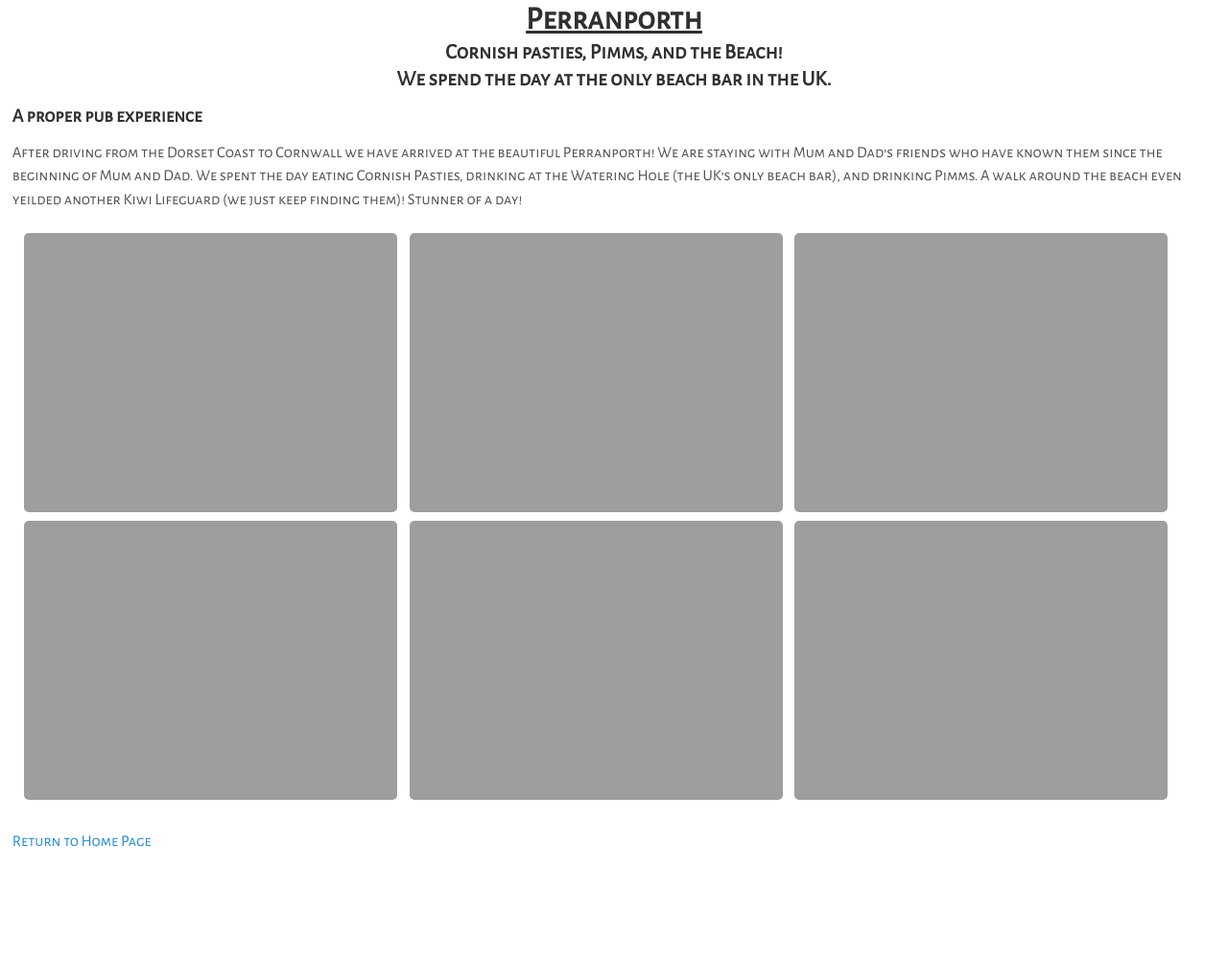
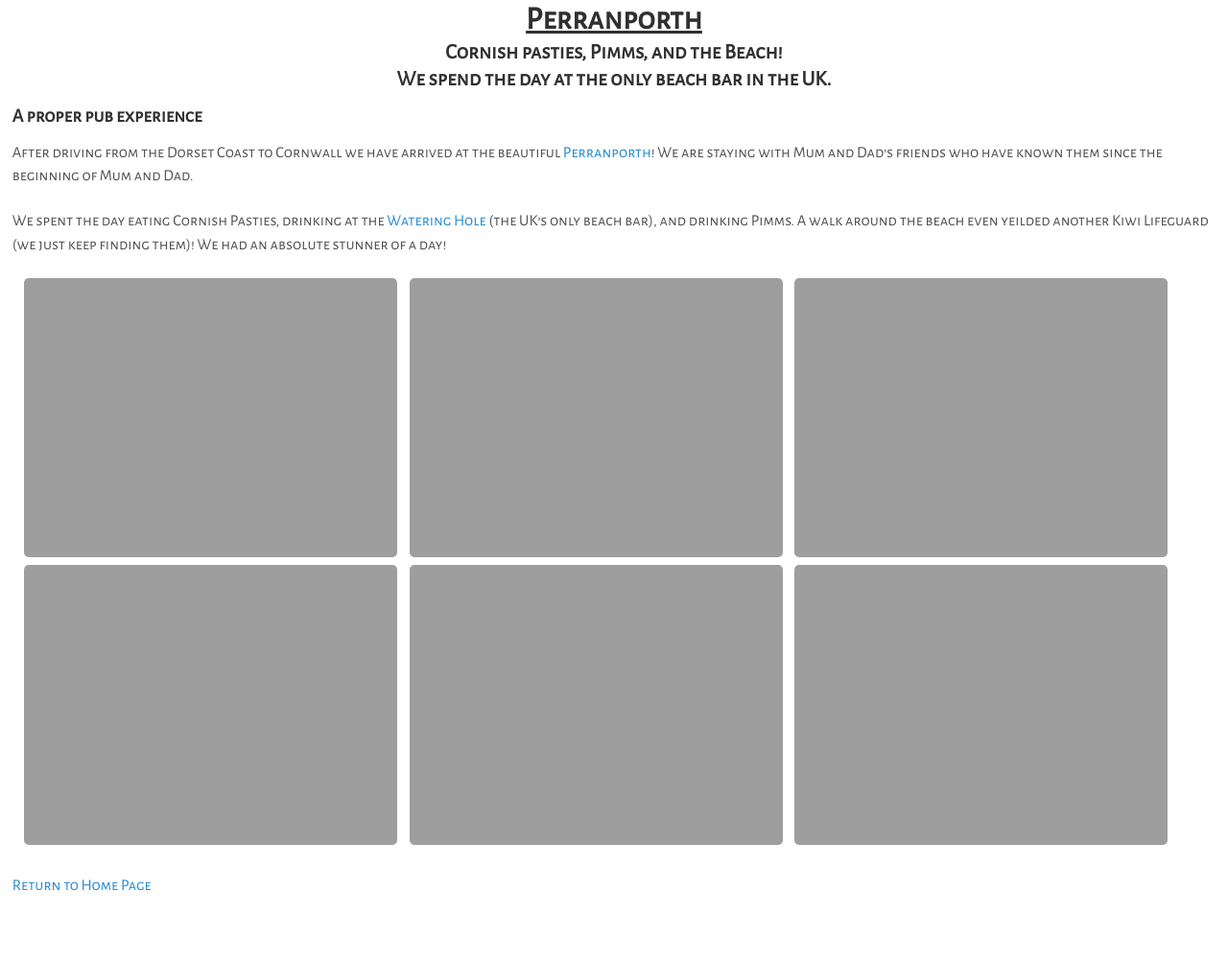
Before and after one commit to foopod/Travel-Website, a Jekyll site: the page built from _posts/2013-09-01-Perranporth.md, in a window 1280 px wide. Shown: the whole page at 96% size. Built offline with Jekyll 4.4.1, drawn with Linux system fonts in a browser that asks for light colours; before the commit the page ends 955 px from its top, so only the background shows below that.

Commit message:
Update 2013-09-01-Perranporth.md

```diff
--- a/_posts/2013-09-01-Perranporth.md
+++ b/_posts/2013-09-01-Perranporth.md
@@ -13,10 +13,11 @@ titleImage: https://adventuresofthetravellingtwins.com/Photos/2013-09-01-Perranp
 
 <h4>A proper pub experience</h4>
 
-After driving from the Dorset Coast to Cornwall we have arrived at the beautiful Perranporth! We are staying with Mum and Dad's friends who have known them since the beginning of Mum and Dad.
-We spent the day eating Cornish Pasties, drinking at the Watering Hole (the UK's only beach bar), and drinking Pimms.
+After driving from the Dorset Coast to Cornwall we have arrived at the beautiful <a target="_blank" href="http://www.perranporthinfo.co.uk/">Perranporth</a>! We are staying with Mum and Dad's friends who have known them since the beginning of Mum and Dad.
+
+We spent the day eating Cornish Pasties, drinking at the <a target="_blank" href="http://www.thewateringhole.co.uk/">Watering Hole</a> (the UK's only beach bar), and drinking Pimms.
 A walk around the beach even yeilded another Kiwi Lifeguard (we just keep finding them)!
-Stunner of a day!
+We had an absolute stunner of a day!
 
 <img src="https://adventuresofthetravellingtwins.com/Photos/2013-09-01-Perranporth/DSC03232.JPG" class="image1">
 <img src="https://adventuresofthetravellingtwins.com/Photos/2013-09-01-Perranporth/DSC03238.JPG" class="image1">
```
